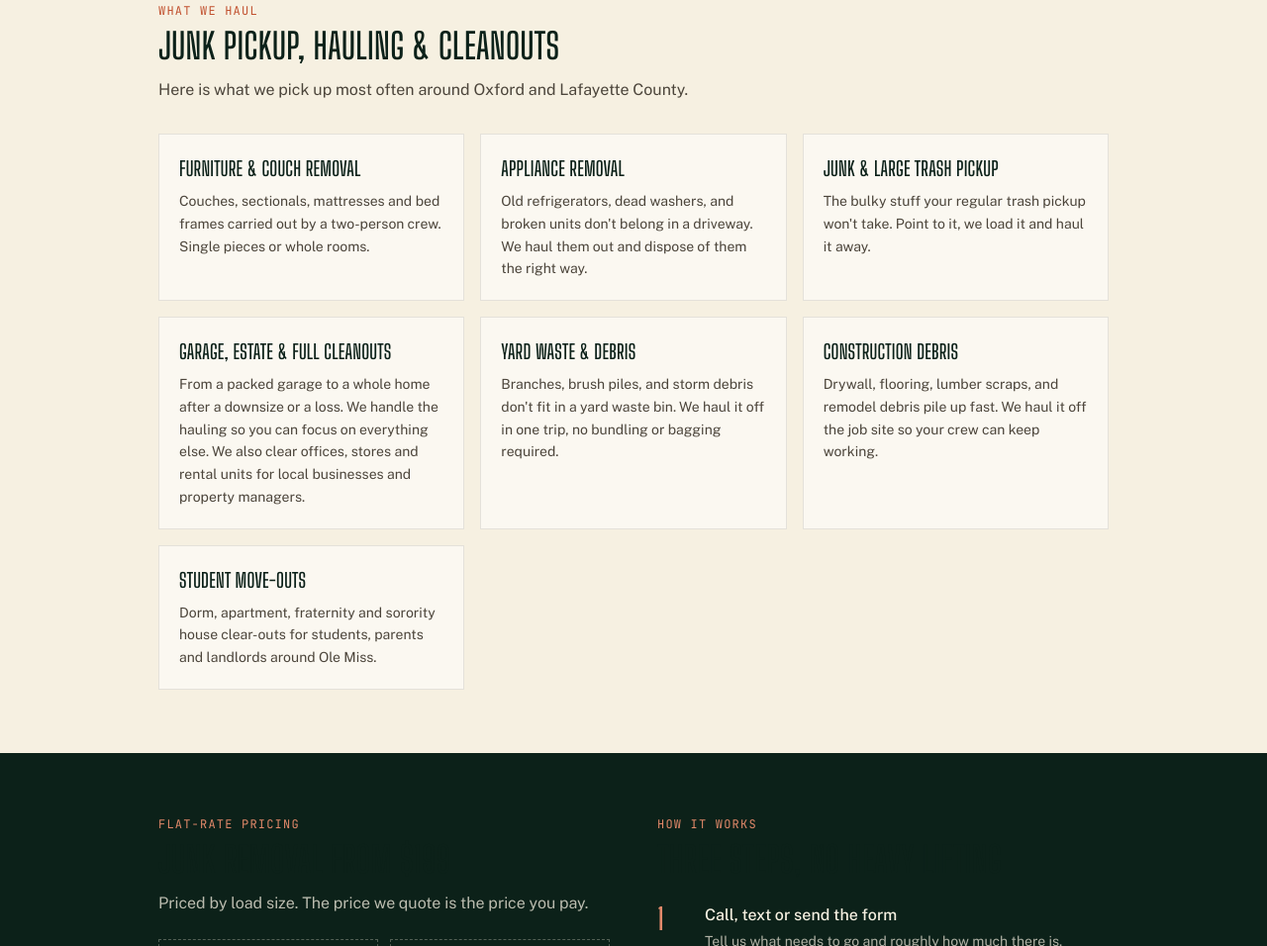
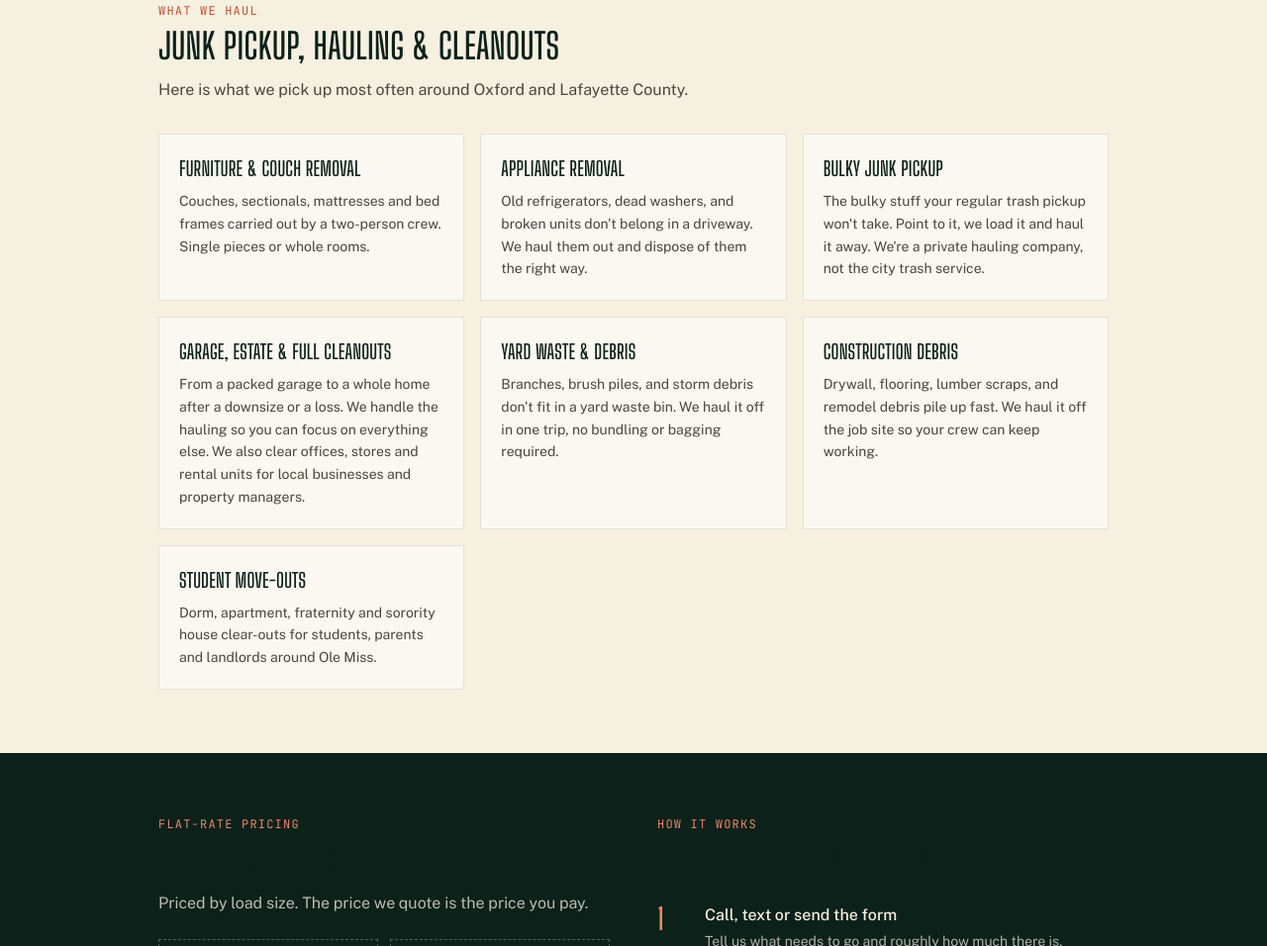
Before and after one commit to northrankmedia/truenorthjunkhauling-landing, an Astro site: page / in a window 1280 px wide. Shown: the part 1542-2498 px from the top of the page at 99% size. Built offline with nearby package versions, Linux system fonts and the light colour scheme; Astro itself is replaced by a stand-in of ours.

Commit message:
Landing: rename trash pickup card, clarify not the city trash service
Callers from ads were mistaking True North for city garbage pickup.

Co-Authored-By: Claude Opus 5.5 <noreply@anthropic.com>

```diff
--- a/src/components/HomeDetails.astro
+++ b/src/components/HomeDetails.astro
@@ -11,12 +11,12 @@ import { servicePages } from "../data/services";
 import { serviceAreaPages } from "../data/serviceAreas";
 
 // Service cards. Titles carry the words people actually search for
-// (couch removal, trash pickup, garage cleanouts), each links to its own
+// (couch removal, junk pickup, garage cleanouts), each links to its own
 // sitelink page where one exists.
 const haulCards = [
   { title: "Furniture & Couch Removal", slug: "furniture-mattresses", text: "Couches, sectionals, mattresses and bed frames carried out by a two-person crew. Single pieces or whole rooms." },
   { title: "Appliance Removal", slug: "appliances", text: servicePages.find((s) => s.slug === "appliances")?.heroBlurb ?? "" },
-  { title: "Junk & Large Trash Pickup", slug: null, text: "The bulky stuff your regular trash pickup won't take. Point to it, we load it and haul it away." },
+  { title: "Bulky Junk Pickup", slug: null, text: "The bulky stuff your regular trash pickup won't take. Point to it, we load it and haul it away. We're a private hauling company, not the city trash service." },
   { title: "Garage, Estate & Full Cleanouts", slug: "estate-full-cleanouts", text: "From a packed garage to a whole home after a downsize or a loss. We handle the hauling so you can focus on everything else. We also clear offices, stores and rental units for local businesses and property managers." },
   { title: "Yard Waste & Debris", slug: "yard-waste-debris", text: servicePages.find((s) => s.slug === "yard-waste-debris")?.heroBlurb ?? "" },
   { title: "Construction Debris", slug: "construction-debris", text: servicePages.find((s) => s.slug === "construction-debris")?.heroBlurb ?? "" },
```
